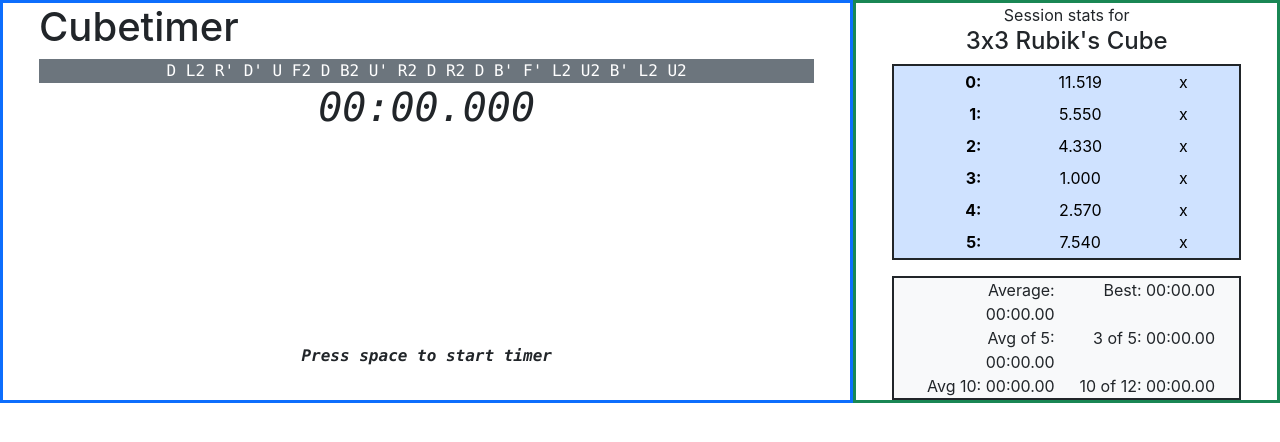
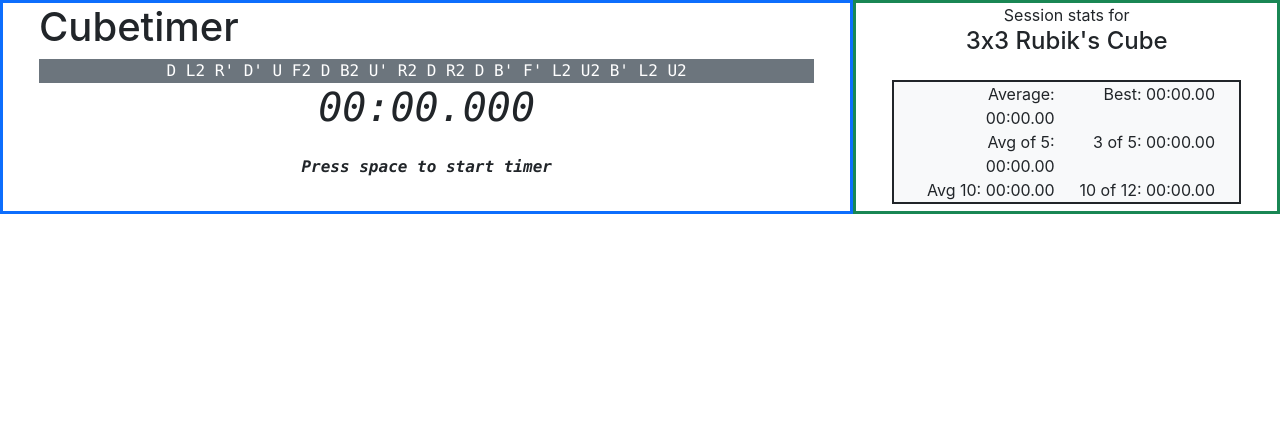
Before and after one commit to Scott-Gibson-Coding/pern-cubetimer, a React (Create React App) app in the folder frontend/: page / in a window 1280 px wide. Shown: the top 442 px of the page. Built offline with nearby package versions, Linux system fonts and the light colour scheme.

Commit message:
Stopping the timer adds the time to SessionStats

```diff
--- a/frontend/src/Components/Timer.js
+++ b/frontend/src/Components/Timer.js
@@ -1,7 +1,14 @@
 import React, { useState, useEffect, useRef } from "react";
 import { getScramble } from "../Utils/CubeUtils";
 
-const Timer = () => {
+const Timer = (props) => {
+  /*
+   * props
+   *   addTime: function from CubetimerPage that updates the
+   *   session with a new time.
+   */
+  const { addTime } = props;
+
   /* State vars */
 
   const [scramble, setScramble] = useState(getScramble);
@@ -48,6 +55,7 @@
     if (intervalRef.current !== 0) {
       clearInterval(intervalRef.current);
       intervalRef.current = 0;
+      addTime(time / 1000);
       setScramble(() => getScramble());
     }
   };
--- a/frontend/src/CubetimerPage.js
+++ b/frontend/src/CubetimerPage.js
@@ -5,13 +5,17 @@
 export const TimesContext = createContext([]);
 
 const CubetimerPage = () => {
-  const times = [11.519, 5.55, 4.33, 1.0, 2.57, 7.54];
+  const [times, setTimes] = useState([]);
+
+  const addTime = (time = 0) => {
+    setTimes((prevTimes) => [time, ...prevTimes]);
+  };
 
   return (
     <div className="container-fluid">
       <div className="row">
         <div className="col-8 border border-3 border-primary">
-          <Timer />
+          <Timer addTime={addTime} />
         </div>
         <div className="col-4 border border-3 border-success">
           <TimesContext.Provider value={times}>
```
